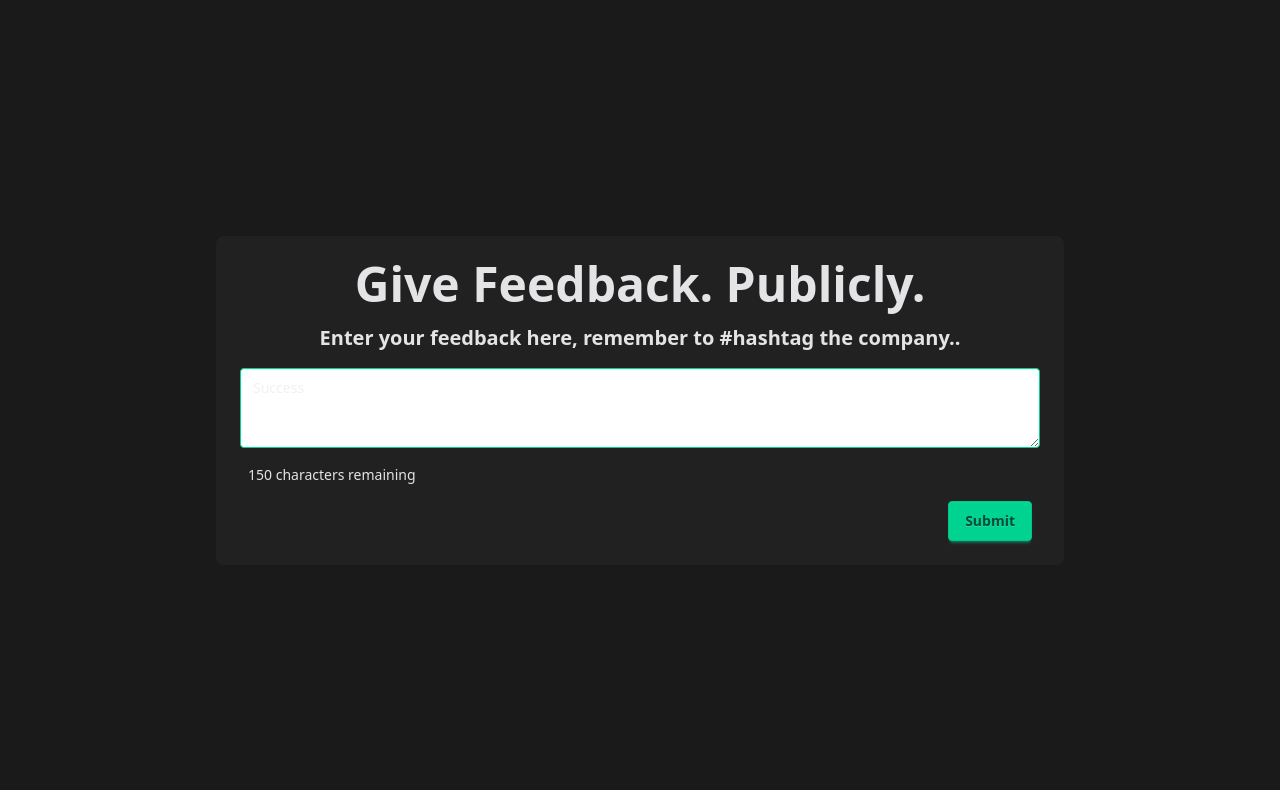
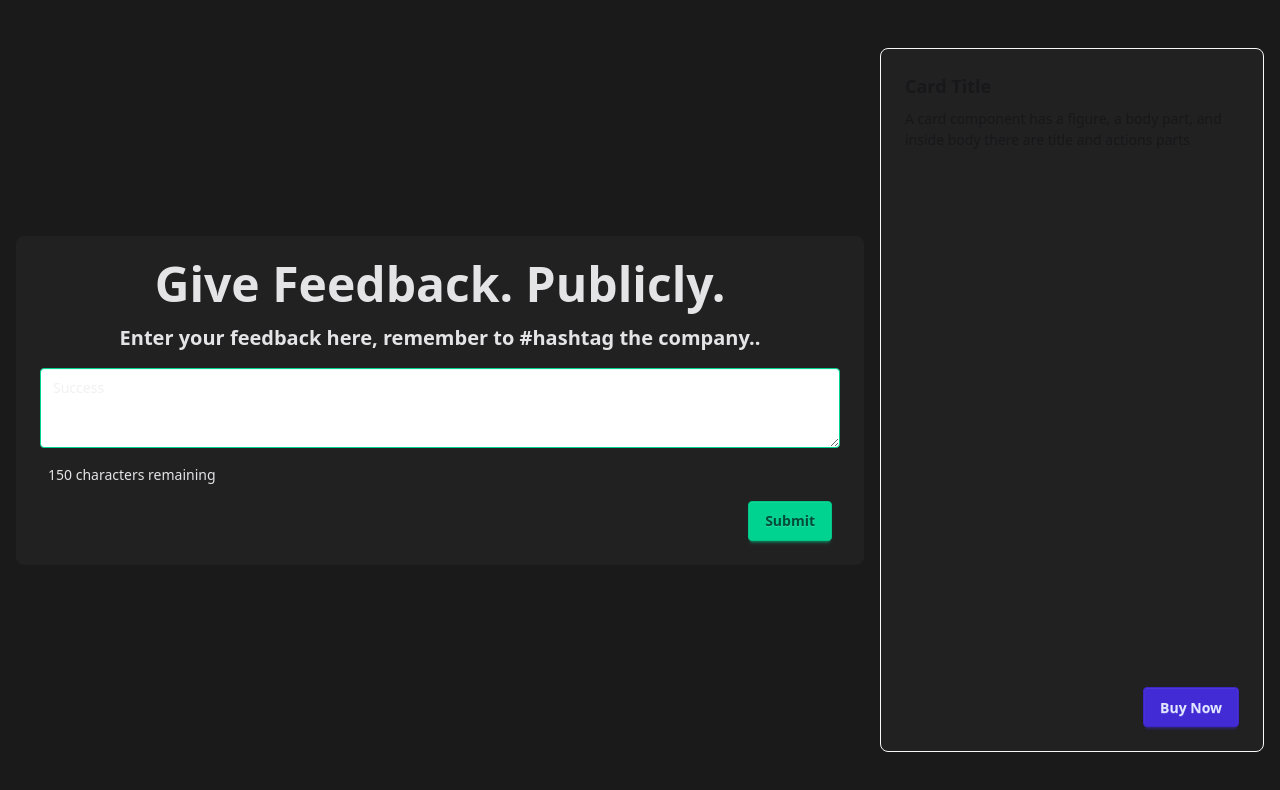
Before and after one commit to jacobferreras/your-voice, a Next.js app: page / in a window 1280 px wide. Shown: the top 790 px of the page. Built offline with nearby package versions, Linux system fonts and the light colour scheme.

Commit message:
add Sidebar component and integrate it into Container layout

```diff
--- a/components/Container.tsx
+++ b/components/Container.tsx
@@ -1,11 +1,13 @@
 import React from "react";
 import FeedbackForm from "./FeedbackForm";
+import Sidebar from "./Sidebar";
 
 const Container = () => {
   return (
     <>
-      <div className="flex justify-center items-center h-screen bg-[#1a1a1a]">
+      <div className="flex flex-row justify-center items-center h-screen bg-[#1a1a1a] gap-4 py-12">
         <FeedbackForm />
+        <Sidebar />
       </div>
     </>
   );
--- /dev/null
+++ b/components/Sidebar.tsx
@@ -0,0 +1,22 @@
+import React from "react";
+
+const Sidebar = () => {
+  return (
+    <>
+      <div className="card card-border bg-[#212121] w-96 h-full">
+        <div className="card-body">
+          <h2 className="card-title">Card Title</h2>
+          <p>
+            A card component has a figure, a body part, and inside body there
+            are title and actions parts
+          </p>
+          <div className="card-actions justify-end">
+            <button className="btn btn-primary">Buy Now</button>
+          </div>
+        </div>
+      </div>
+    </>
+  );
+};
+
+export default Sidebar;
```
